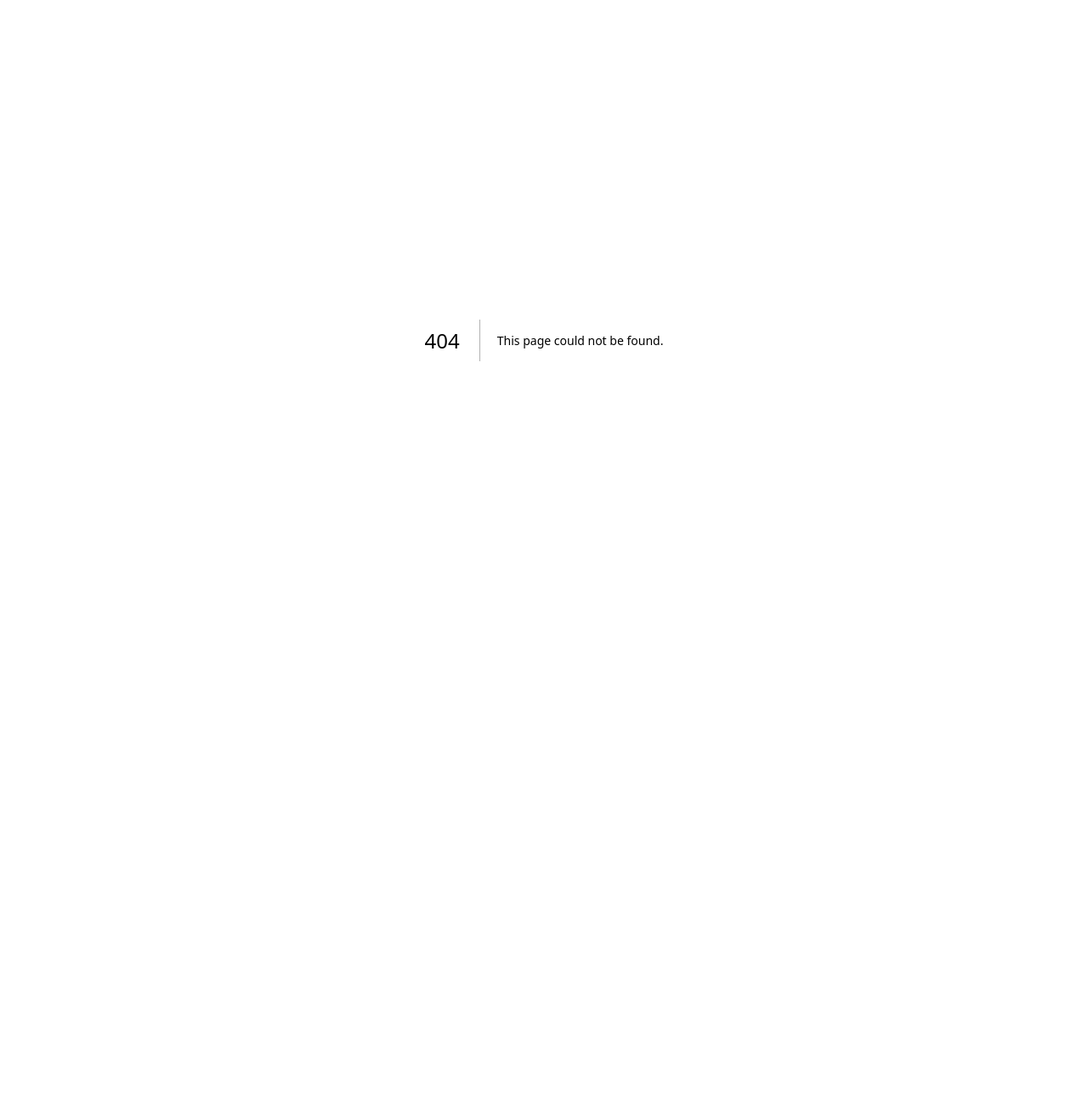
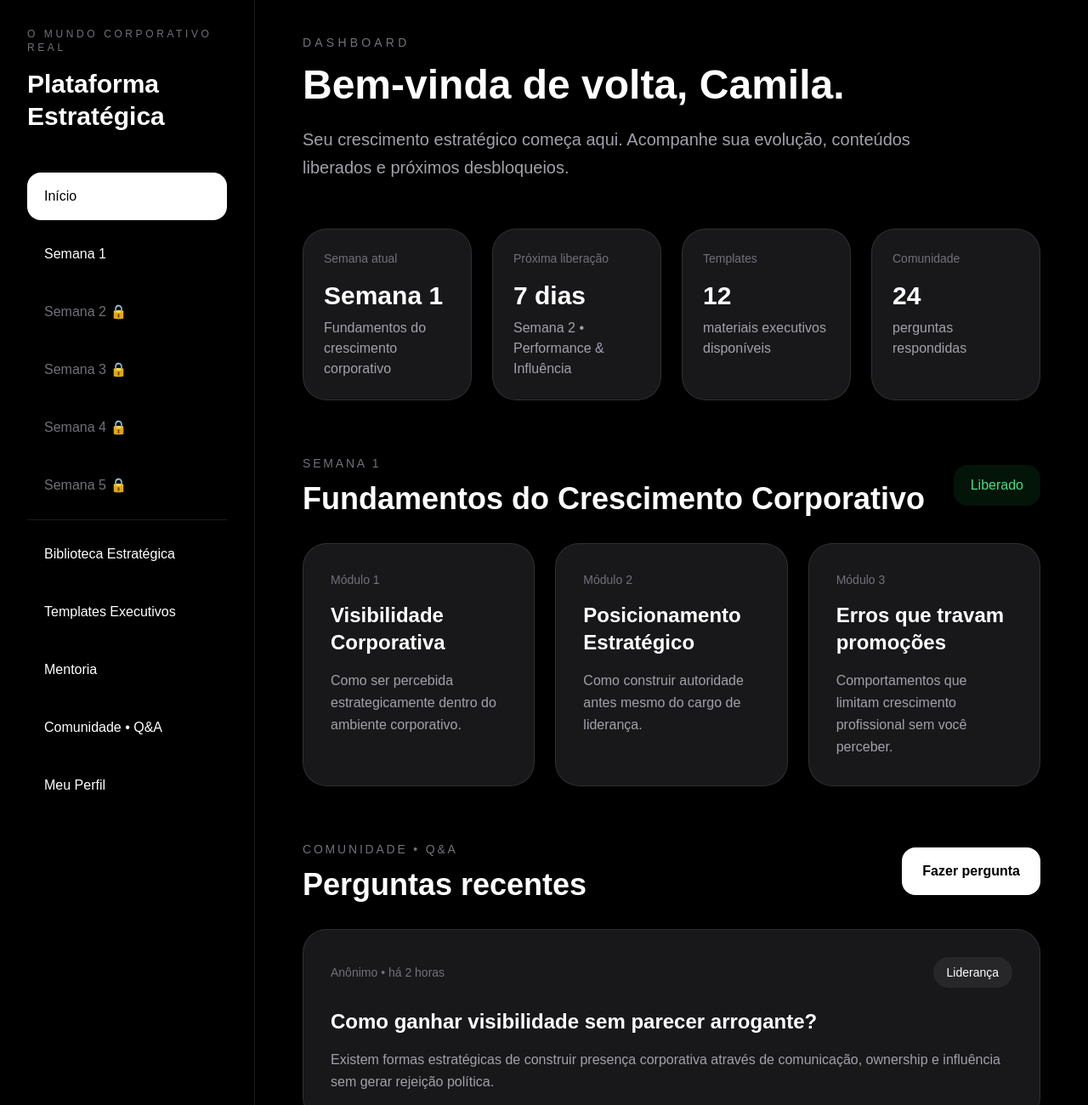
Before and after one commit to camymagini-sudo/da-base-ao-topo, a Next.js app: page /dashboard in a window 1280 px wide. Before the commit this address had no page. Shown: the top 1300 px of the page at 85% size. Before the commit the page ends 800 px from the top, so only its background shows below. Built offline with nearby package versions, Linux system fonts and the light colour scheme.

Commit message:
Create page.js

```diff
--- /dev/null
+++ b/app/dashboard/page.js
@@ -0,0 +1,336 @@
+"use client";
+
+export default function DashboardPage() {
+  return (
+    <main className="min-h-screen bg-black text-white flex">
+
+      {/* SIDEBAR */}
+      <aside className="w-[300px] border-r border-white/10 p-8 hidden lg:flex flex-col">
+
+        <div className="mb-12">
+
+          <p className="text-xs tracking-[0.3em] text-zinc-500 uppercase mb-4">
+            O Mundo Corporativo Real
+          </p>
+
+          <h1 className="text-3xl font-bold leading-tight">
+            Plataforma Estratégica
+          </h1>
+
+        </div>
+
+        <nav className="space-y-3 flex-1">
+
+          <a className="block bg-white text-black rounded-2xl px-5 py-4 font-medium">
+            Início
+          </a>
+
+          <a className="block hover:bg-zinc-900 rounded-2xl px-5 py-4 transition">
+            Semana 1
+          </a>
+
+          <a className="block text-zinc-500 hover:bg-zinc-900 rounded-2xl px-5 py-4 transition">
+            Semana 2 🔒
+          </a>
+
+          <a className="block text-zinc-500 hover:bg-zinc-900 rounded-2xl px-5 py-4 transition">
+            Semana 3 🔒
+          </a>
+
+          <a className="block text-zinc-500 hover:bg-zinc-900 rounded-2xl px-5 py-4 transition">
+            Semana 4 🔒
+          </a>
+
+          <a className="block text-zinc-500 hover:bg-zinc-900 rounded-2xl px-5 py-4 transition">
+            Semana 5 🔒
+          </a>
+
+          <div className="border-t border-white/10 my-6" />
+
+          <a className="block hover:bg-zinc-900 rounded-2xl px-5 py-4 transition">
+            Biblioteca Estratégica
+          </a>
+
+          <a className="block hover:bg-zinc-900 rounded-2xl px-5 py-4 transition">
+            Templates Executivos
+          </a>
+
+          <a className="block hover:bg-zinc-900 rounded-2xl px-5 py-4 transition">
+            Mentoria
+          </a>
+
+          <a className="block hover:bg-zinc-900 rounded-2xl px-5 py-4 transition">
+            Comunidade • Q&A
+          </a>
+
+          <a className="block hover:bg-zinc-900 rounded-2xl px-5 py-4 transition">
+            Meu Perfil
+          </a>
+
+        </nav>
+
+        <div className="border-t border-white/10 pt-6">
+
+          <p className="text-sm text-zinc-500 mb-2">
+            Plano atual
+          </p>
+
+          <p className="font-semibold">
+            Combo Executivo
+          </p>
+
+        </div>
+
+      </aside>
+
+      {/* CONTEÚDO */}
+      <section className="flex-1 px-6 py-10 md:px-10 lg:px-14">
+
+        {/* HEADER */}
+        <div className="mb-14">
+
+          <p className="text-zinc-500 uppercase tracking-[0.3em] text-sm mb-4">
+            Dashboard
+          </p>
+
+          <h2 className="text-5xl font-bold mb-6">
+            Bem-vinda de volta, Camila.
+          </h2>
+
+          <p className="text-zinc-400 text-xl leading-relaxed max-w-3xl">
+            Seu crescimento estratégico começa aqui. Acompanhe sua evolução,
+            conteúdos liberados e próximos desbloqueios.
+          </p>
+
+        </div>
+
+        {/* CARDS */}
+        <div className="grid md:grid-cols-2 xl:grid-cols-4 gap-6 mb-16">
+
+          <div className="bg-zinc-900 border border-white/10 rounded-[28px] p-6">
+
+            <p className="text-zinc-500 text-sm mb-4">
+              Semana atual
+            </p>
+
+            <h3 className="text-3xl font-bold mb-2">
+              Semana 1
+            </h3>
+
+            <p className="text-zinc-400">
+              Fundamentos do crescimento corporativo
+            </p>
+
+          </div>
+
+          <div className="bg-zinc-900 border border-white/10 rounded-[28px] p-6">
+
+            <p className="text-zinc-500 text-sm mb-4">
+              Próxima liberação
+            </p>
+
+            <h3 className="text-3xl font-bold mb-2">
+              7 dias
+            </h3>
+
+            <p className="text-zinc-400">
+              Semana 2 • Performance & Influência
+            </p>
+
+          </div>
+
+          <div className="bg-zinc-900 border border-white/10 rounded-[28px] p-6">
+
+            <p className="text-zinc-500 text-sm mb-4">
+              Templates
+            </p>
+
+            <h3 className="text-3xl font-bold mb-2">
+              12
+            </h3>
+
+            <p className="text-zinc-400">
+              materiais executivos disponíveis
+            </p>
+
+          </div>
+
+          <div className="bg-zinc-900 border border-white/10 rounded-[28px] p-6">
+
+            <p className="text-zinc-500 text-sm mb-4">
+              Comunidade
+            </p>
+
+            <h3 className="text-3xl font-bold mb-2">
+              24
+            </h3>
+
+            <p className="text-zinc-400">
+              perguntas respondidas
+            </p>
+
+          </div>
+
+        </div>
+
+        {/* SEMANA 1 */}
+        <div className="mb-16">
+
+          <div className="flex items-center justify-between mb-8">
+
+            <div>
+
+              <p className="text-zinc-500 uppercase tracking-[0.2em] text-sm mb-3">
+                Semana 1
+              </p>
+
+              <h3 className="text-4xl font-bold">
+                Fundamentos do Crescimento Corporativo
+              </h3>
+
+            </div>
+
+            <div className="bg-green-500/10 text-green-400 px-5 py-3 rounded-2xl">
+              Liberado
+            </div>
+
+          </div>
+
+          <div className="grid md:grid-cols-2 xl:grid-cols-3 gap-6">
+
+            <div className="bg-zinc-900 border border-white/10 rounded-[28px] p-8">
+
+              <p className="text-zinc-500 text-sm mb-4">
+                Módulo 1
+              </p>
+
+              <h4 className="text-2xl font-bold mb-4">
+                Visibilidade Corporativa
+              </h4>
+
+              <p className="text-zinc-400 leading-relaxed">
+                Como ser percebida estrategicamente dentro do ambiente corporativo.
+              </p>
+
+            </div>
+
+            <div className="bg-zinc-900 border border-white/10 rounded-[28px] p-8">
+
+              <p className="text-zinc-500 text-sm mb-4">
+                Módulo 2
+              </p>
+
+              <h4 className="text-2xl font-bold mb-4">
+                Posicionamento Estratégico
+              </h4>
+
+              <p className="text-zinc-400 leading-relaxed">
+                Como construir autoridade antes mesmo do cargo de liderança.
+              </p>
+
+            </div>
+
+            <div className="bg-zinc-900 border border-white/10 rounded-[28px] p-8">
+
+              <p className="text-zinc-500 text-sm mb-4">
+                Módulo 3
+              </p>
+
+              <h4 className="text-2xl font-bold mb-4">
+                Erros que travam promoções
+              </h4>
+
+              <p className="text-zinc-400 leading-relaxed">
+                Comportamentos que limitam crescimento profissional sem você perceber.
+              </p>
+
+            </div>
+
+          </div>
+
+        </div>
+
+        {/* COMUNIDADE */}
+        <div>
+
+          <div className="flex items-center justify-between mb-8">
+
+            <div>
+
+              <p className="text-zinc-500 uppercase tracking-[0.2em] text-sm mb-3">
+                Comunidade • Q&A
+              </p>
+
+              <h3 className="text-4xl font-bold">
+                Perguntas recentes
+              </h3>
+
+            </div>
+
+            <button className="bg-white text-black px-6 py-4 rounded-2xl font-semibold hover:bg-zinc-200 transition">
+              Fazer pergunta
+            </button>
+
+          </div>
+
+          <div className="space-y-6">
+
+            <div className="bg-zinc-900 border border-white/10 rounded-[28px] p-8">
+
+              <div className="flex items-center justify-between mb-6">
+
+                <p className="text-zinc-500 text-sm">
+                  Anônimo • há 2 horas
+                </p>
+
+                <div className="bg-zinc-800 px-4 py-2 rounded-full text-sm">
+                  Liderança
+                </div>
+
+              </div>
+
+              <h4 className="text-2xl font-bold mb-4">
+                Como ganhar visibilidade sem parecer arrogante?
+              </h4>
+
+              <p className="text-zinc-400 leading-relaxed">
+                Existem formas estratégicas de construir presença corporativa
+                através de comunicação, ownership e influência sem gerar rejeição política.
+              </p>
+
+            </div>
+
+            <div className="bg-zinc-900 border border-white/10 rounded-[28px] p-8">
+
+              <div className="flex items-center justify-between mb-6">
+
+                <p className="text-zinc-500 text-sm">
+                  Público • há 5 horas
+                </p>
+
+                <div className="bg-zinc-800 px-4 py-2 rounded-full text-sm">
+                  Promoção
+                </div>
+
+              </div>
+
+              <h4 className="text-2xl font-bold mb-4">
+                Como saber se estou pronta para liderança?
+              </h4>
+
+              <p className="text-zinc-400 leading-relaxed">
+                Liderança não começa no cargo. Existem sinais claros de prontidão
+                ligados à influência, visão estratégica e tomada de decisão.
+              </p>
+
+            </div>
+
+          </div>
+
+        </div>
+
+      </section>
+
+    </main>
+  );
+}
```
